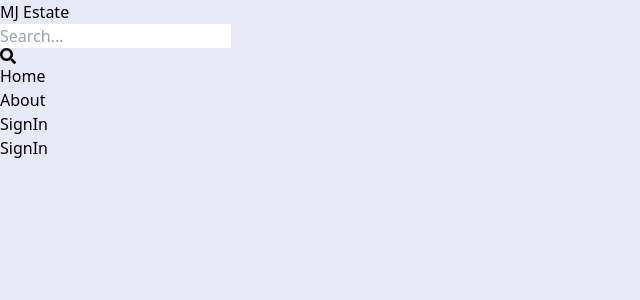
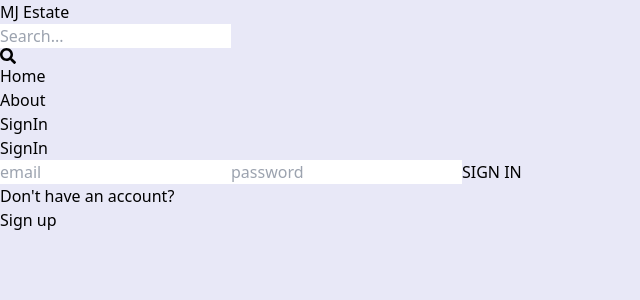
Before and after one commit to Tahreem06/mern-estate, a React (Vite) app in the folder client/: page /sign-in in a window 1280 px wide. Shown: the top 300 px of the page, without its empty margins (0-640 px from the left). Built offline with nearby package versions, Linux system fonts and the light colour scheme.

Commit message:
complete signin page functionality

```diff
--- a/client/src/pages/SignIn.jsx
+++ b/client/src/pages/SignIn.jsx
@@ -1,7 +1,79 @@
-import React from "react";
+import { useState } from "react";
+import { Link , useNavigate} from "react-router-dom";
 
 export default function SignIn() {
-    return(
-        <div>SignIn</div>
-    )
+  const [formData, setFormData] = useState({});
+  const [error, setError] = useState(null);
+  const [loading, setLoading] = useState(false);
+  const navigate = useNavigate();
+  const handleChange = (e) => {
+    setFormData({
+      ...formData,
+      [e.target.id]: e.target.value,
+    });
+  };
+
+  const handleSubmit = async (e) => {
+    try {
+      e.preventDefault();
+    setLoading(true);
+    const res = await fetch("/api/auth/signin", {
+      method: "POST",
+      headers: {
+        "Content-Type": "application/json",
+      },
+      body: JSON.stringify(formData),
+    });
+    const data = await res.json();
+    if (data.success===false) {
+      setError(data.message);
+      setLoading(false);
+      return;
+    }
+    setLoading(false);
+    setError(null);
+    navigate('/');
+    } catch (error) {
+      setLoading(false);
+      setError(error.message)
+    }
+
+  };
+
+
+  return (
+    <div className="p-3 max-w-lg mx-auto">
+      <h1 className="text-3xl text-center font-semibold my-7">SignIn</h1>
+      <form onSubmit={handleSubmit} className="flex flex-col gap-4">
+
+        <input
+          type="email"
+          placeholder="email"
+          className="border p-3 rounded-lg"
+          id="email"
+          onChange={handleChange}
+        />
+
+        <input
+          type="password"
+          placeholder="password"
+          className="border p-3 rounded-lg"
+          id="password"
+          onChange={handleChange}
+        />
+
+        <button disabled={loading} className="bg-slate-700 text-white p-3 rounded-lg uppercase hover:opacity-95 disabled:opacity-80">
+          {loading ? 'Loading...' : 'SIGN IN'}
+        </button>
+      </form>
+
+      <div className="flex gap-2 mt-5">
+        <p>Don't have an account?</p>
+        <Link to={"/sign-up"}>
+          <span className="text-blue-700 ">Sign up</span>
+        </Link>
+      </div>
+      {error && <p className="text-red-500 mt-5">{error}</p>}
+    </div>
+  );
 }
```
